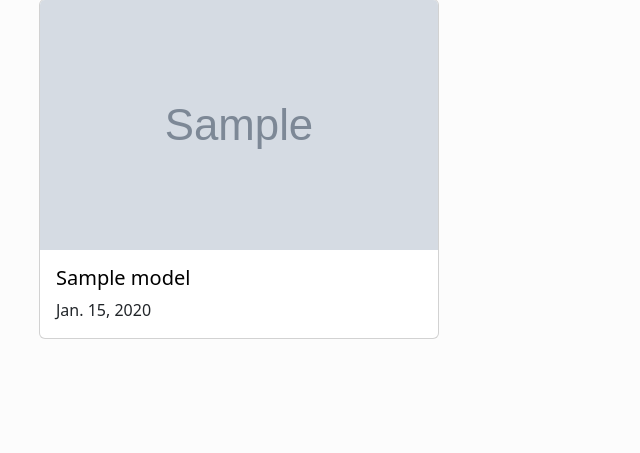
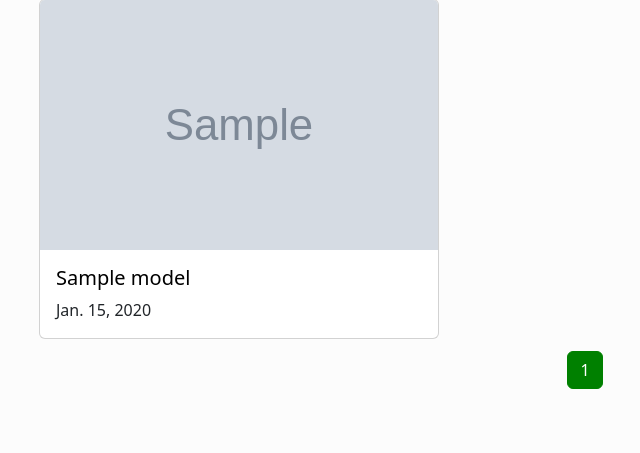
Before and after one commit to asyam9/OptimizedOfficeAI, a Django app: page /reviews/ in a window 1280 px wide. Shown: the part 227-680 px from the top of the page, without its empty margins (55-695 px from the left). Run offline with Django 4.2, Linux system fonts and the light colour scheme; tables that the repository leaves empty hold one stand-in row (values such as "Sample post"); grey boxes marked "Sample" are stand-in pictures; some libraries are stand-ins or nearby versions.

Commit message:
페이지 기능 구현

```diff
--- a/Review_site/Reviews/static/Reviews/css/style.css
+++ b/Review_site/Reviews/static/Reviews/css/style.css
@@ -107,3 +107,26 @@ body > .site-body {
 .review-detail .back-link {
   font-size: 20px;
 }
+
+/* paginator */
+
+.pagination > li > a
+{
+    background-color: white;
+    color: green;
+}
+
+.pagination > li > a:focus,
+.pagination > li > a:hover,
+.pagination > li > span:focus,
+.pagination > li > span:hover
+{
+    color: green;
+    background-color: #eee;
+    border-color: #ddd;
+}
+.page-item .active {
+    color: white;
+    background-color: green;
+    border: solid 1px green;
+}
--- a/Review_site/Reviews/templates/Reviews/index.html
+++ b/Review_site/Reviews/templates/Reviews/index.html
@@ -7,7 +7,7 @@
 
     <div class="container">
       <div class="row">
-      {% for review in reviews %}
+        {% for review in page_obj %}
         <div class="col-sm" style="padding: 12px">
           <div class="card" style="width: 400px;">
             <img src="{{ review.imgfile.url }}" class="card-img-top" style="height: 250px">
@@ -21,4 +21,23 @@
       </div>
     </div>
   </div>
+
+    <nav aria-label="Page navigation example">
+      <ul class="pagination justify-content-center">
+        {% if page_obj.has_previous %}
+          <li class="page-item"><a class="page-link" href="?page=1">First</a></li>
+        {% endif %}
+        {% for page in paginator.page_range %}
+          {% if page == page_obj.number %}
+            <li class="page-item"><a class="page-link active" href="?page={{page}}">{{ page }}</a></li>
+          {% else %}
+            <li class="page-item"><a class="page-link" href="?page={{page}}">{{ page }}</a></li>
+          {% endif %}
+        {% endfor %}
+        {% if page_obj.has_next %}
+          <li class="page-item"><a class="page-link" href="?page={{ page_obj.end_index }}">Last</a></li>
+        {% endif %}
+      </ul>
+    </nav>
+
 {% endblock content %}
--- a/Review_site/Reviews/views.py
+++ b/Review_site/Reviews/views.py
@@ -1,6 +1,7 @@
 from django.shortcuts import render, redirect, HttpResponse
 from django.views.generic import ListView
 from django.views.decorators.csrf import csrf_exempt
+from django.core.paginator import Paginator
 from Reviews.models import Review_Models
 from .forms import FileUploadForm
 
@@ -17,7 +18,13 @@ def index(request):
         # 데이터 전체 불러오기
         reviews = Review_Models.objects.all()
 
-        return render(request, 'Reviews/index.html', {'reviews':reviews})
+        # paginator 객체 불러오기(queryset, 한 페이지에서 보여줄 포스트 개수)
+        paginator = Paginator(reviews, 9)
+        page = request.GET.get('page') # page라는 명으로 들러온 값을 가져오겠다(ex) ~/?page=4
+        page_obj = paginator.get_page(page)
+
+        # return render(request, 'Reviews/index.html', {'reviews':reviews})
+        return render(request, 'Reviews/index.html', {'page_obj':page_obj, 'paginator':paginator})
 
 # 리뷰 작성 페이지 로직
 @csrf_exempt
```
Lines whose indentation alone changed are shown as unchanged.
